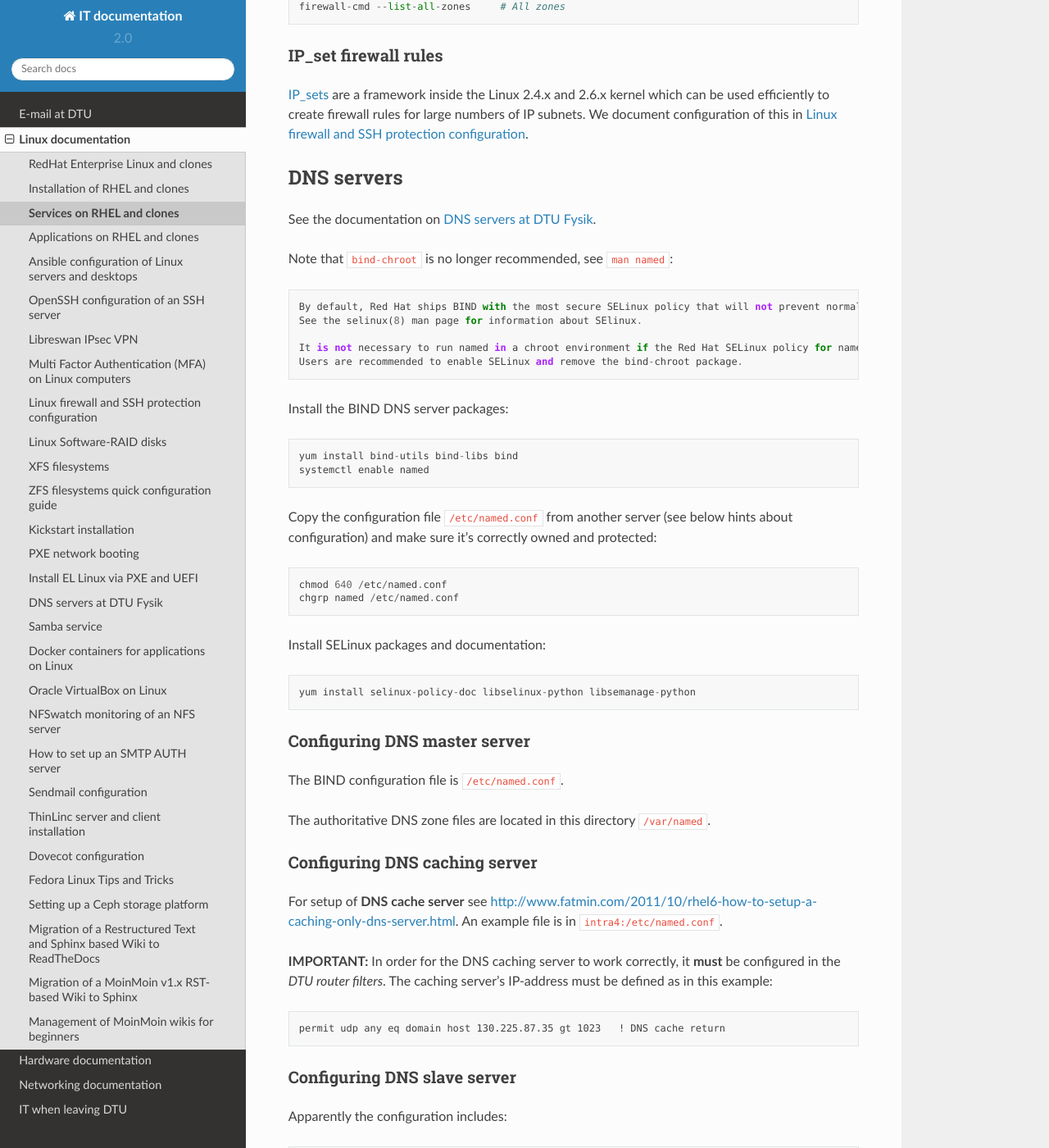
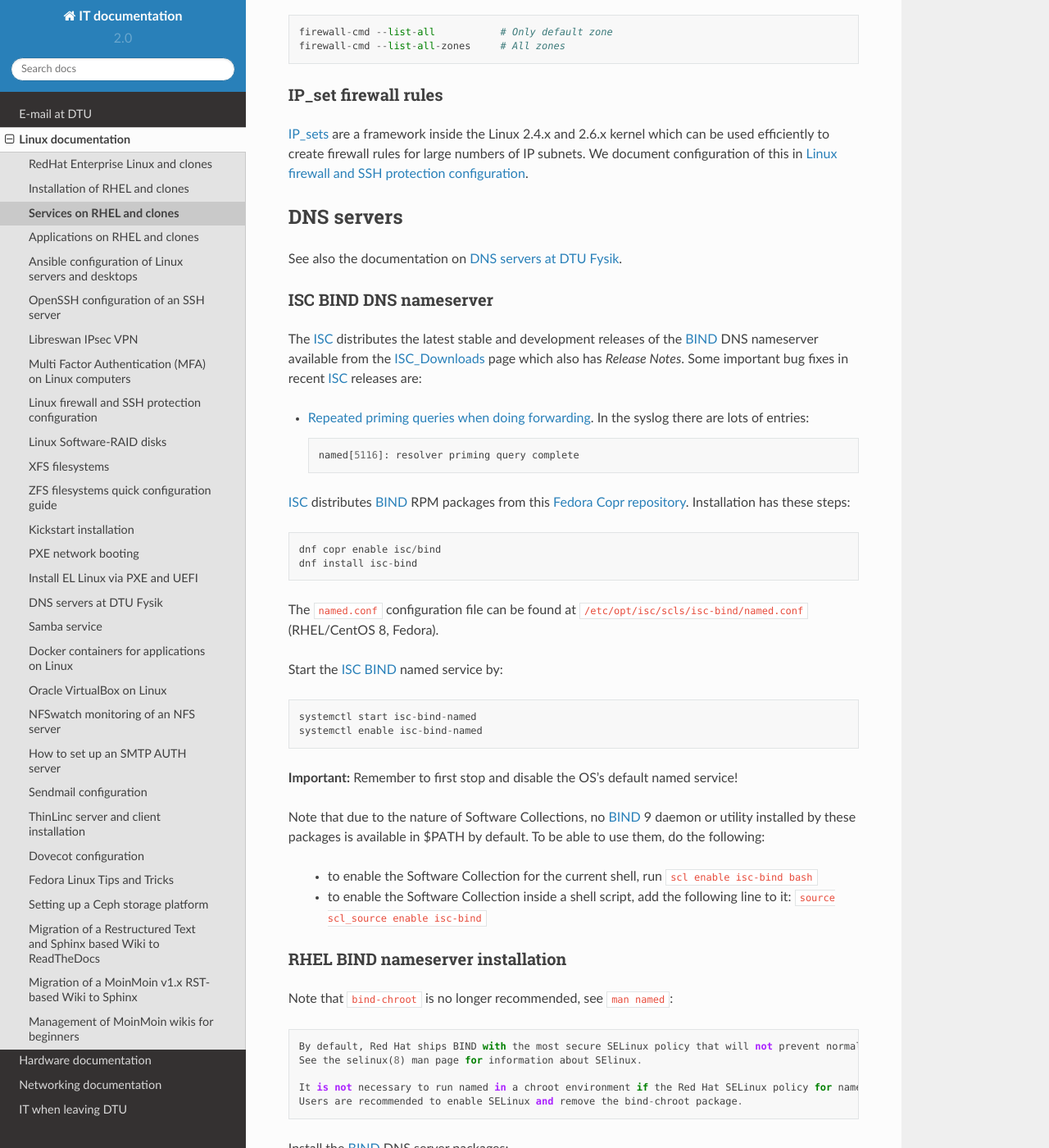
Before and after one commit to OleHolmNielsen/ITwiki, a Sphinx documentation site: the page built from docs/RHEL_services.rst, in a window 1280 px wide and 1400 px high, scrolled down 7859 px. Shown: the whole window at 82% size. Built offline with Sphinx 7.4.7 and the Read the Docs theme 2.0.0, drawn with Linux system fonts in a browser that asks for light colours; some of the changed text lies outside the part shown.

Commit message:
ISC BIND DNS nameserver

```diff
--- a/docs/RHEL_services.rst
+++ b/docs/RHEL_services.rst
@@ -326,7 +326,50 @@
 DNS servers
 ================
 
-See the documentation on :ref:`DNS-servers`.
+See also the documentation on :ref:`DNS-servers`.
+
+ISC BIND DNS nameserver
+-------------------------
+
+The ISC_ distributes the latest stable and development releases of the BIND_ DNS nameserver
+available from the ISC_Downloads_ page which also has *Release Notes*.
+Some important bug fixes in recent ISC_ releases are:
+
+* `Repeated priming queries when doing forwarding <https://gitlab.isc.org/isc-projects/bind9/-/issues/752>`_.
+  In the syslog there are lots of entries::
+
+    named[5116]: resolver priming query complete
+
+ISC_ distributes BIND_ RPM packages from this `Fedora Copr repository <https://copr.fedorainfracloud.org/coprs/isc/bind/>`_.
+Installation has these steps::
+
+  dnf copr enable isc/bind
+  dnf install isc-bind
+
+The ``named.conf`` configuration file can be found at ``/etc/opt/isc/scls/isc-bind/named.conf`` (RHEL/CentOS 8, Fedora).
+
+Start the ISC_ BIND_ named service by::
+
+  systemctl start isc-bind-named
+  systemctl enable isc-bind-named
+
+**Important:** Remember to first stop and disable the OS's default named service!
+
+Note that due to the nature of Software Collections,
+no BIND_ 9 daemon or utility installed by these packages is available in $PATH by default.
+To be able to use them, do the following:
+
+    * to enable the Software Collection for the current shell, run ``scl enable isc-bind bash``
+    * to enable the Software Collection inside a shell script, add the following line to it: ``source scl_source enable isc-bind``
+
+
+.. _ISC: https://www.isc.org/
+.. _ISC_Downloads: https://www.isc.org/download/
+.. _BIND: https://en.wikipedia.org/wiki/BIND
+.. _Copr: https://copr.fedorainfracloud.org/
+
+RHEL BIND nameserver installation
+------------------------------------
 
 Note that ``bind-chroot`` is no longer recommended, see ``man named``::
 
@@ -336,7 +379,7 @@
   It is not necessary to run named in a chroot environment if the Red Hat SELinux policy for named is enabled. When enabled, this policy is far more secure than a chroot environment.
   Users are recommended to enable SELinux and remove the bind-chroot package.
 
-Install the BIND DNS server packages::
+Install the BIND_ DNS server packages::
 
   yum install bind-utils bind-libs bind
   systemctl enable named
@@ -353,7 +396,7 @@
 Configuring DNS master server
 --------------------------------
 
-The BIND configuration file is ``/etc/named.conf``.
+The BIND_ configuration file is ``/etc/named.conf``.
 
 The authoritative DNS zone files are located in this directory ``/var/named``.
 
```
